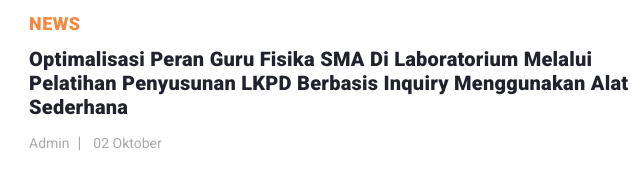
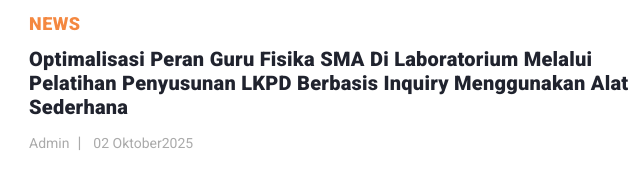
Before and after one commit to denykoma/penwords, a plain HTML site: page index.html in a window 1280 px wide. Shown: the part 920-1097 px from the top of the page, 97-737 px from the left. Drawn offline with Linux system fonts and the light colour scheme.

Commit message:
Update index.html

```diff
--- a/index.html
+++ b/index.html
@@ -171,7 +171,7 @@ untuk blog post
 Berbasis Inquiry Menggunakan Alat Sederhana</h4></a>
                       <ul class="post-info">
                          <li><a href="#">Admin</a></li>
-                        <li><a href="#">02 Oktober</a></li>
+                        <li><a href="#">02 Oktober2025</a></li>
                       </ul>
                       <p>Kegiatan pengabdian kepada masyarakat (PKM) yang berfokus pada Pelatihan Penyusunan Lembar Kerja Peserta Didik (LKPD) Berbasis Inquiry untuk Praktikum Fisika Menggunakan Alat Sederhana telah berhasil dilaksanakan di SMA Mahaputra Makassar.</p>
                       <div class="post-options">
```
